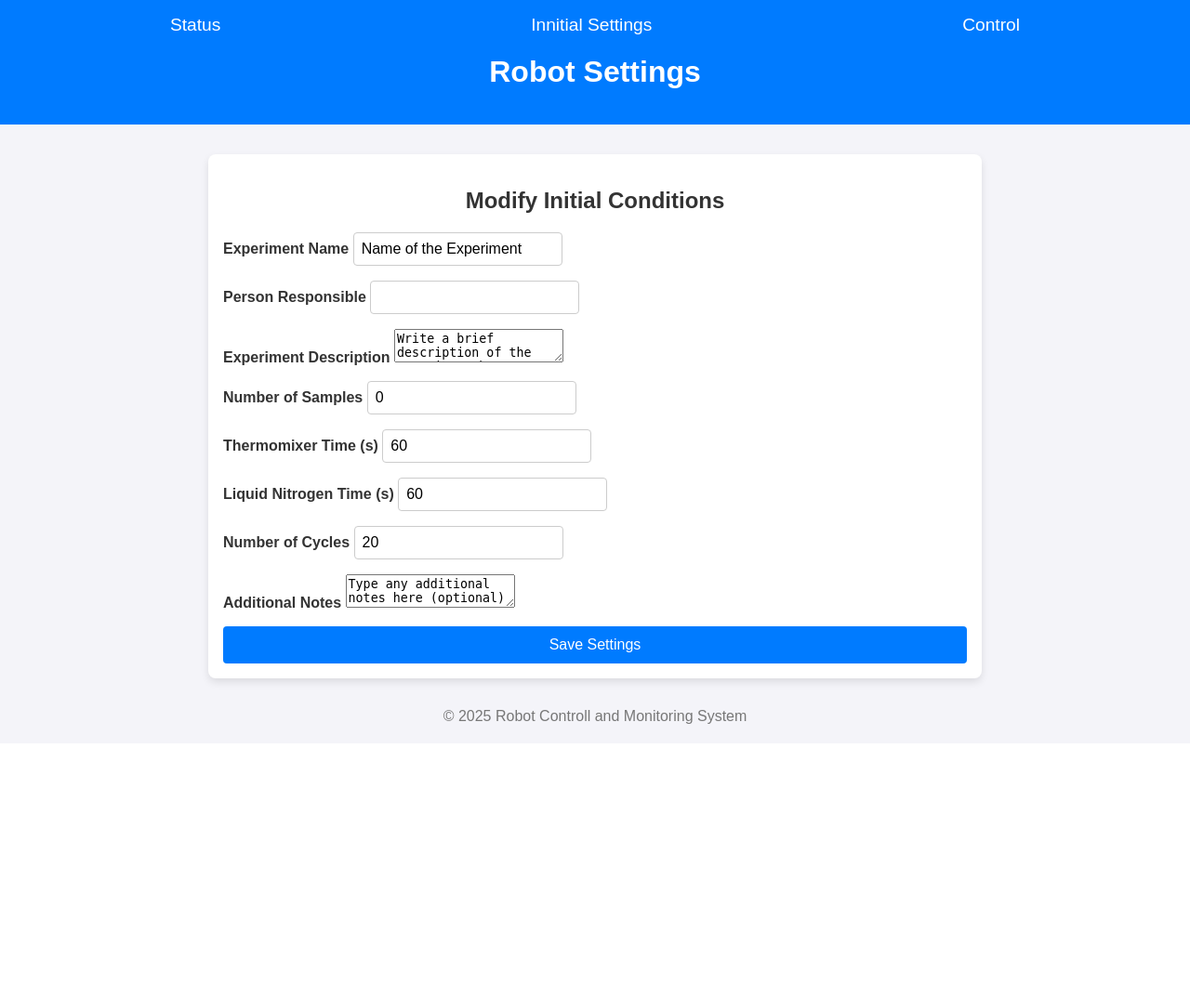
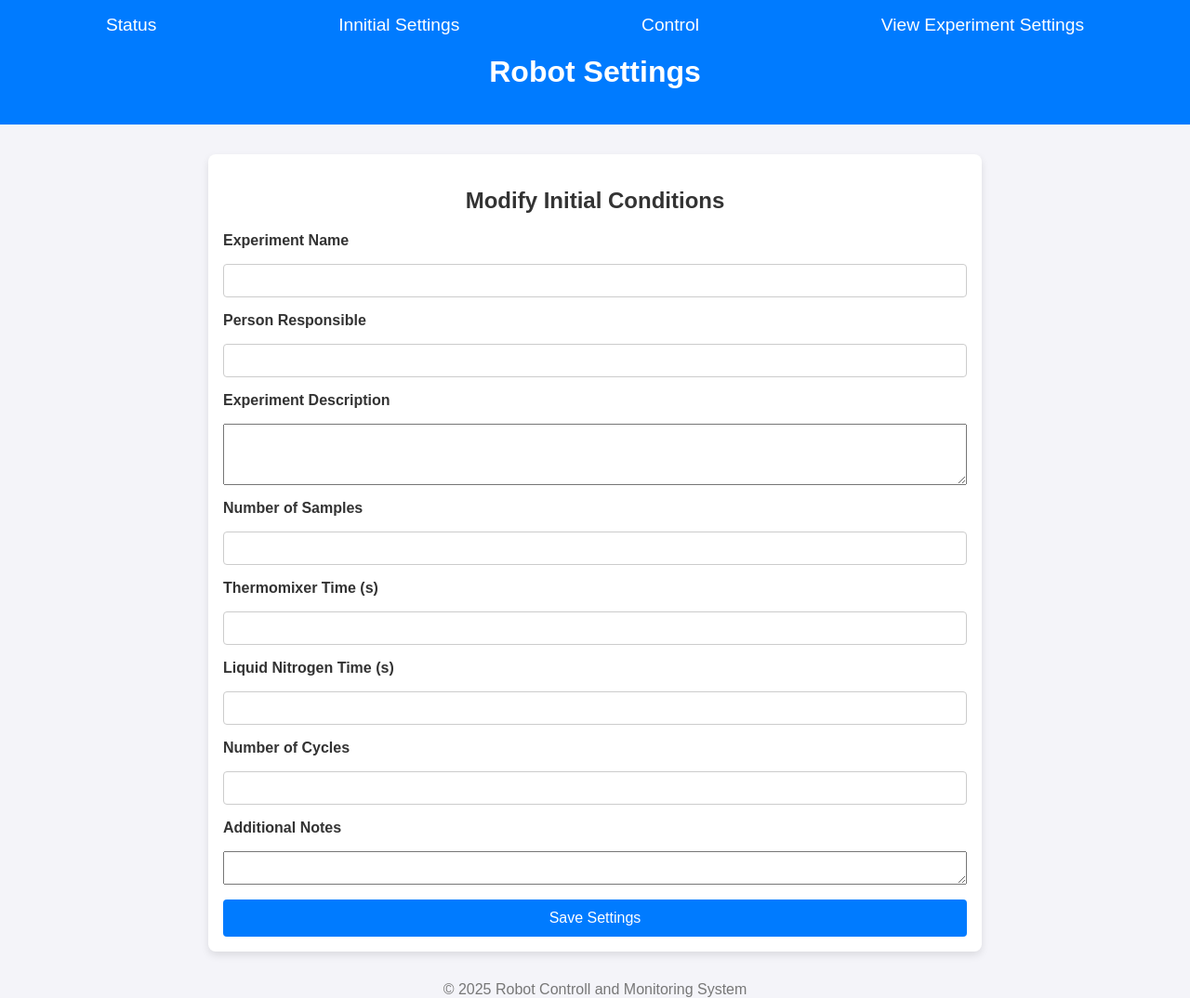
Before and after one commit to akshit-mee/Automated-Sample-Processing, a Flask app: page /settings in a window 1280 px wide. Shown: the whole page at 93% size. Before the commit the page ends 779 px from the top, so only its background shows below. Run offline with Flask 3, Linux system fonts and the light colour scheme.

Commit message:
feat: update database configuration, enhance experiment settings management, and add view functionality for experiment settings

```diff
--- a/display/app/__init__.py
+++ b/display/app/__init__.py
@@ -8,4 +8,4 @@
 db = SQLAlchemy(app)
 migrate = Migrate(app, db)
 
-from app import display, models
+from app import routes, models
--- a/display/app/models.py
+++ b/display/app/models.py
@@ -16,6 +16,7 @@
     number_of_cycles = sa.Column(sa.Integer, nullable=False, default=20)
     additional_notes = sa.Column(sa.String, nullable=True)
     update_time = sa.Column(sa.DateTime, default=datetime.utcnow)
+    robot_logs = so.relationship('RobotLog', order_by='RobotLog.id', back_populates='experiment_setting', foreign_keys='RobotLog.experiment_id')
 
 class RobotLog(db.Model):
     __tablename__ = 'robot_logs'
@@ -29,6 +30,4 @@
     time_stamp = sa.Column(sa.DateTime, default=datetime.utcnow)
     error = sa.Column(sa.String, nullable=True)
 
-    experiment_setting = so.relationship('ExperimentSetting', back_populates='robot_logs')
-
-ExperimentSetting.robot_logs = so.relationship('RobotLog', order_by=RobotLog.id, back_populates='experiment_setting')
+    experiment_setting = so.relationship('ExperimentSetting', back_populates='robot_logs', foreign_keys=[experiment_id])
--- a/display/app/routes.py
+++ b/display/app/routes.py
@@ -1,8 +1,8 @@
-from flask import Flask, request, jsonify, render_template, redirect, url_for, flash
+from flask import request, jsonify, render_template, redirect, url_for, flash
+from app import app, db
 from datetime import datetime
-from forms import ExperimentSettingForm
-
-app = Flask(__name__)
+from app.forms import ExperimentSettingForm
+from app.models import ExperimentSetting
 
 gripper_status = {"gripper_status": "no status", "last_updated": None}
 
@@ -33,22 +33,6 @@
                  'Stopped by User'
                  'Restarted by User']
 
-
-
-experiment_setting = {
-                'experiment_id': None,
-                'experiment_name': "Name of the Experiment",
-                'person_responsible': None,
-                'experiment_description': "Write a brief description of the experiment here (mandatory)",
-                'number_of_samples': 0,
-                'thermomixer_time_s': 60,
-                'liquid_nitrogen_time_s': 60,
-                'number_of_cycles': 20,
-                'additional_notes': "Type any additional notes here (optional)",
-                'update_time': None
-                }
-
-
 robot_control = {"running": False}
 
 @app.route('/')
@@ -60,27 +44,33 @@
     global experiment_setting
     form = ExperimentSettingForm()
     if form.validate_on_submit():
-        experiment_setting['experiment_name'] = form.experiment_name.data
-        experiment_setting['person_responsible'] = form.person_responsible.data
-        experiment_setting['experiment_description'] = form.experiment_description.data
-        experiment_setting['number_of_samples'] = form.number_of_samples.data
-        experiment_setting['thermomixer_time_s'] = form.thermomixer_time_s.data
-        experiment_setting['liquid_nitrogen_time_s'] = form.liquid_nitrogen_time_s.data
-        experiment_setting['number_of_cycles'] = form.number_of_cycles.data
-        experiment_setting['additional_notes'] = form.additional_notes.data
-        experiment_setting['update_time'] = datetime.now().strftime("%Y-%m-%d %H:%M:%S")
+        # Assuming you have a SQLAlchemy model named Experiment
+
+        experiment = ExperimentSetting(
+            experiment_name=form.experiment_name.data,
+            person_responsible=form.person_responsible.data,
+            experiment_description=form.experiment_description.data,
+            number_of_samples=form.number_of_samples.data,
+            thermomixer_time_s=form.thermomixer_time_s.data,
+            liquid_nitrogen_time_s=form.liquid_nitrogen_time_s.data,
+            number_of_cycles=form.number_of_cycles.data,
+            additional_notes=form.additional_notes.data,
+            update_time=datetime.now()
+        )
+        db.session.add(experiment)
+        db.session.commit()
+
+        # experiment_setting['experiment_name'] = form.experiment_name.data
+        # experiment_setting['person_responsible'] = form.person_responsible.data
+        # experiment_setting['experiment_description'] = form.experiment_description.data
+        # experiment_setting['number_of_samples'] = form.number_of_samples.data
+        # experiment_setting['thermomixer_time_s'] = form.thermomixer_time_s.data
+        # experiment_setting['liquid_nitrogen_time_s'] = form.liquid_nitrogen_time_s.data
+        # experiment_setting['number_of_cycles'] = form.number_of_cycles.data
+        # experiment_setting['additional_notes'] = form.additional_notes.data
+        # experiment_setting['update_time'] = datetime.now().strftime("%Y-%m-%d %H:%M:%S")
         flash('Settings updated successfully!', 'success')
         return redirect(url_for('settings'))
-
-    # Pre-fill form with current settings
-    form.experiment_name.data = experiment_setting['experiment_name']
-    form.person_responsible.data = experiment_setting['person_responsible']
-    form.experiment_description.data = experiment_setting['experiment_description']
-    form.number_of_samples.data = experiment_setting['number_of_samples']
-    form.thermomixer_time_s.data = experiment_setting['thermomixer_time_s']
-    form.liquid_nitrogen_time_s.data = experiment_setting['liquid_nitrogen_time_s']
-    form.number_of_cycles.data = experiment_setting['number_of_cycles']
-    form.additional_notes.data = experiment_setting['additional_notes']
 
     return render_template('settings.html', title='Robot Settings', form=form)
 
@@ -113,5 +103,10 @@
         robot_control['running'] = False
     return redirect(url_for('control'))
 
+@app.route('/view_experiment_settings', methods=['GET'])
+def view_experiment_settings():
+    experiment_settings = ExperimentSetting.query.all()
+    return render_template('view_experiment_settings.html', experiment_settings=experiment_settings)
+
 if __name__ == "__main__":
     app.run(debug = True)
--- a/display/app/templates/base.html
+++ b/display/app/templates/base.html
@@ -94,6 +94,7 @@
             <a href="/">Status</a>
             <a href="/settings">Innitial Settings</a>
             <a href="/control" >Control</a>
+            <a href="/view_experiment_settings">View Experiment Settings</a>
         </nav>
         {%if title%}
             <h1>{{ title }} </h1>
--- a/display/app/templates/settings.html
+++ b/display/app/templates/settings.html
@@ -6,47 +6,32 @@
         <form method="post" action="{{ url_for('settings') }}">
             {{ form.hidden_tag() }}
 
-            <div class="form-group">
             {{ form.experiment_name.label }}
-                {{ form.experiment_name(class="form-control") }}
-            </div>
+            {{ form.experiment_name }}
 
-            <div class="form-group">
             {{ form.person_responsible.label }}
-                {{ form.person_responsible(class="form-control") }}
-            </div>
+            {{ form.person_responsible }}
 
-            <div class="form-group">
             {{ form.experiment_description.label }}
-                {{ form.experiment_description(class="form-control") }}
-            </div>
+            {{ form.experiment_description(rows=4) }}
 
-            <div class="form-group">
             {{ form.number_of_samples.label }}
-                {{ form.number_of_samples(class="form-control") }}
-            </div>
+            {{ form.number_of_samples }}
 
-            <div class="form-group">
             {{ form.thermomixer_time_s.label }}
-                {{ form.thermomixer_time_s(class="form-control") }}
-            </div>
+            {{ form.thermomixer_time_s }}
 
-            <div class="form-group">
             {{ form.liquid_nitrogen_time_s.label }}
-                {{ form.liquid_nitrogen_time_s(class="form-control") }}
-            </div>
+            {{ form.liquid_nitrogen_time_s }}
 
-            <div class="form-group">
             {{ form.number_of_cycles.label }}
-                {{ form.number_of_cycles(class="form-control") }}
-            </div>
+            {{ form.number_of_cycles }}
 
-            <div class="form-group">
             {{ form.additional_notes.label }}
-                {{ form.additional_notes(class="form-control") }}
-            </div>
+            {{ form.additional_notes }}
 
-            <button type="submit" class="btn btn-primary">Save Settings</button>
+
+            <button type="submit">Save Settings</button>
         </form>
     </div>
 {% endblock %}
--- a/display/config.py
+++ b/display/config.py
@@ -1,4 +1,7 @@
 import os
+basedir = os.path.abspath(os.path.dirname(__file__))
 
 class Config:
     SECRET_KEY = os.environ.get('SECRET_KEY') or 'dewfiigef-kwemc#$grojo%^asjidad*%(RT$*)'
+    SQLALCHEMY_DATABASE_URI = os.environ.get('DATABASE_URL') or \
+        'sqlite:///' + os.path.join(basedir, 'app.db')
```
Also changed, not shown: display/app/templates/view_experiment_settings.html (added, +39 -0 lines), 1 other file. Lines whose indentation alone changed are shown as unchanged.
